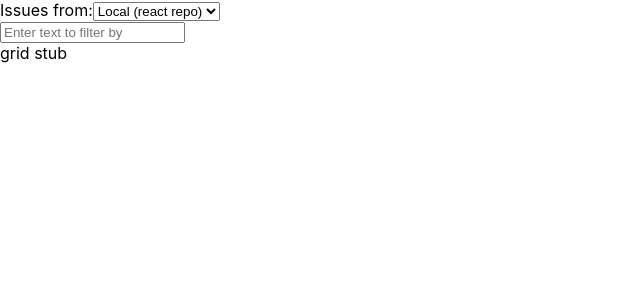
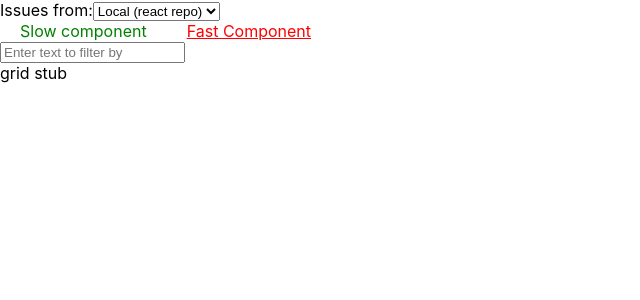
Before and after one commit to OlgaKuksa/client-perf-demo, a React app: page / in a window 1280 px wide. Shown: the top 300 px of the page, without its empty margins (0-640 px from the left). Built offline with nearby package versions, Linux system fonts and the light colour scheme.

Commit message:
feat: add simple styles for components menu

```diff
--- /dev/null
+++ b/src/components/PageView.css
@@ -0,0 +1,13 @@
+.component-box {
+  margin: 10px 20px 10px 20px;
+  cursor: pointer;
+}
+
+.active {
+  color: red;
+  text-decoration: underline;
+}
+
+.inactive {
+  color: green;
+}
--- a/src/components/PageView.js
+++ b/src/components/PageView.js
@@ -1,6 +1,8 @@
 import React from "react";
 import SourceSelector from "./SourceSelector";
 import Filter from "./Filter";
+
+import "./PageView.css";
 
 class PageView extends React.Component {
   constructor() {
@@ -8,11 +10,40 @@ class PageView extends React.Component {
     this.state = { selectedComponentId: "fast" };
   }
 
+  makeComponentActive = e => {
+    this.setState({ selectedComponentId: e.target.id });
+  };
+
   render() {
     return (
       <div>
         <SourceSelector />
-        <div id="component-selector"></div>
+        <div>
+          <span
+            onClick={this.makeComponentActive}
+            id="slow"
+            className={
+              "component-box " +
+              (this.state.selectedComponentId === "slow"
+                ? "active"
+                : "inactive")
+            }
+          >
+            Slow component
+          </span>
+          <span
+            onClick={this.makeComponentActive}
+            id="fast"
+            className={
+              "component-box " +
+              (this.state.selectedComponentId === "fast"
+                ? "active"
+                : "inactive")
+            }
+          >
+            Fast Component
+          </span>
+        </div>
         <Filter />
         <div>grid stub</div>
       </div>
```
